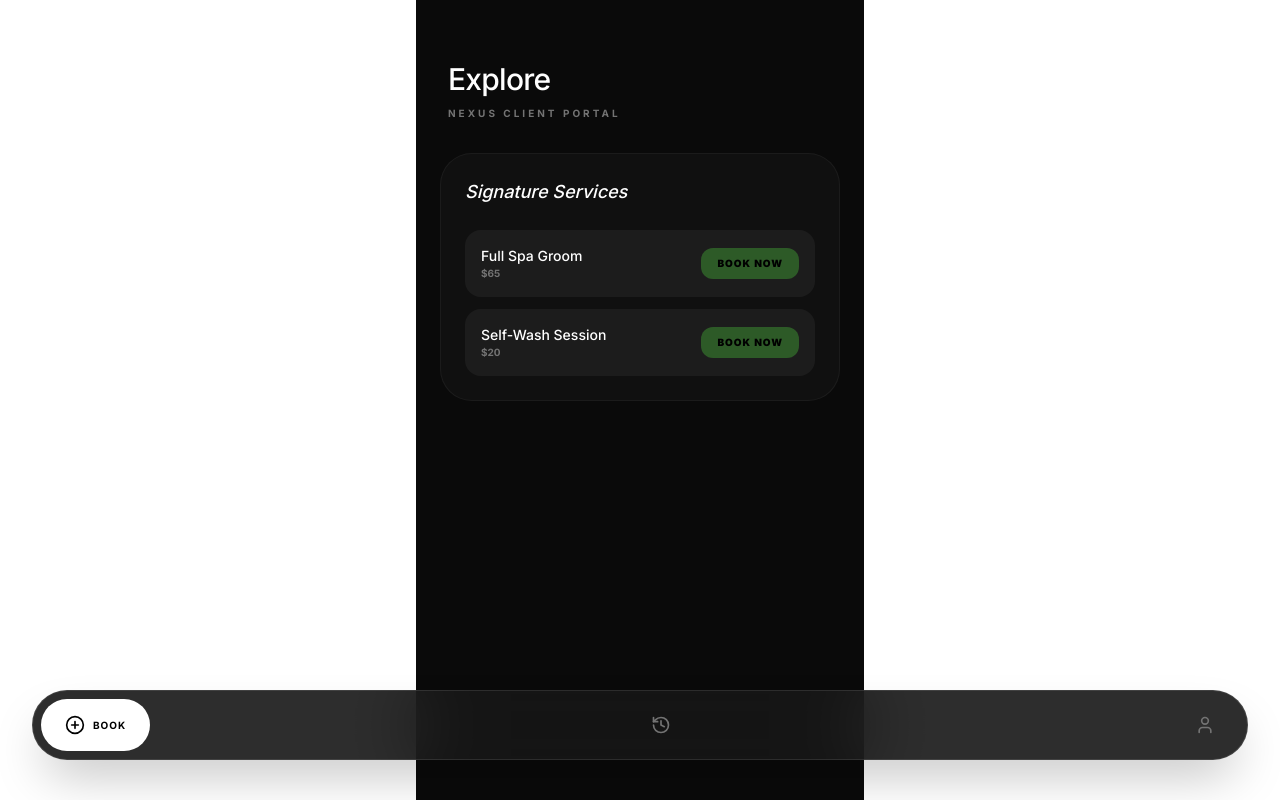
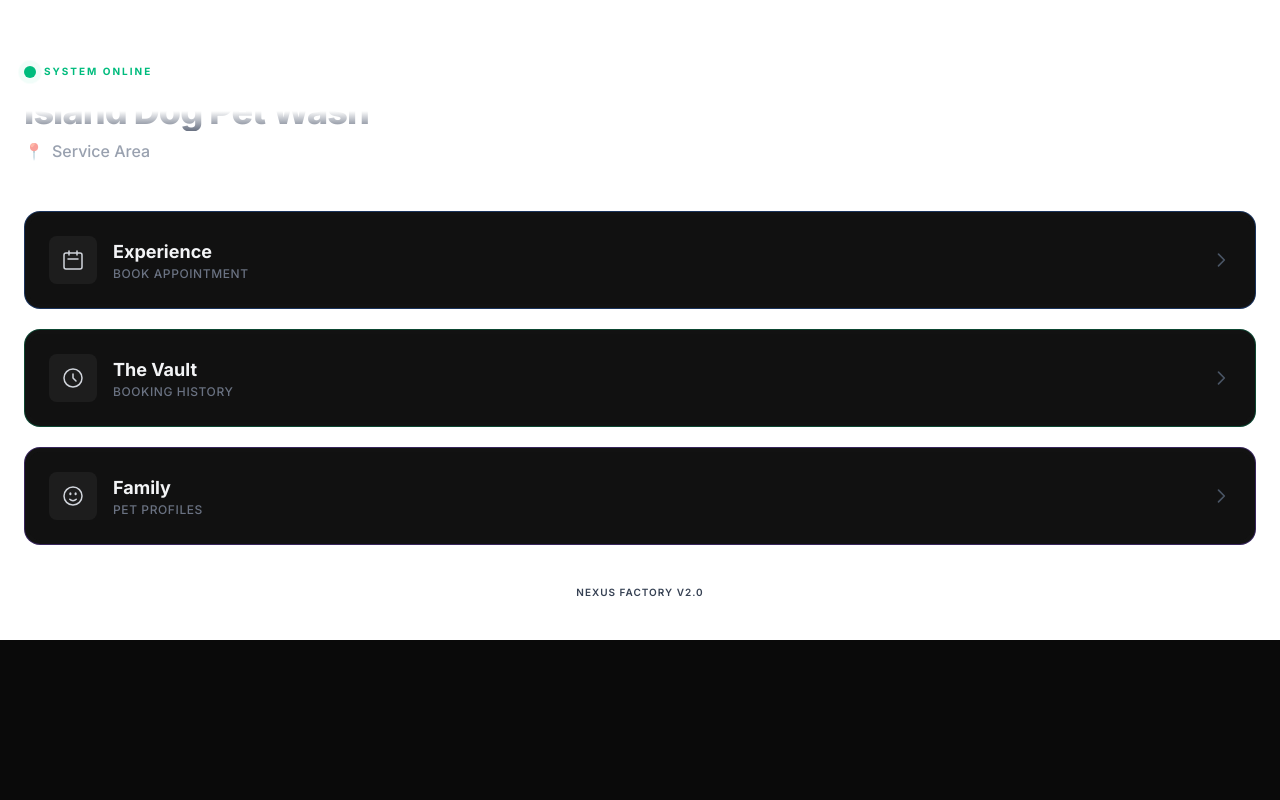
Before and after one commit to NexusApps07/island-dog-pet-wash-demo, a Next.js app: page / in a window 1280 px wide. Built offline with nearby package versions, Linux system fonts and the light colour scheme.

Commit message:
Update page.tsx

```diff
--- a/app/page.tsx
+++ b/app/page.tsx
@@ -1,178 +1,100 @@
 "use client";
-import React, { useState, useEffect } from 'react';
-import { motion, AnimatePresence } from 'framer-motion';
-import {
-  Scissors, Dog, Star, Phone, History,
-  User, PlusCircle, RotateCcw, Bell,
-  ArrowUpRight, CheckCircle, X
-} from 'lucide-react';
 
-export default function FunctionalPremiumApp() {
-  const [activeTab, setActiveTab] = useState('explore');
-  const [bookings, setBookings] = useState<any[]>([]);
-  const [pets, setPets] = useState([{ name: "Fluffy", breed: "Golden Retriever" }]);
-  const [toast, setToast] = useState<string | null>(null);
+import { motion } from "framer-motion";
+import { useEffect, useState } from "react";
 
-  const brandColor = process.env.NEXT_PUBLIC_BRAND_COLOR || "#38bdf8";
+// Zero-Dependency Icons
+const IconCalendar = () => <svg className="w-6 h-6" fill="none" viewBox="0 0 24 24" stroke="currentColor"><path strokeLinecap="round" strokeLinejoin="round" strokeWidth={1.5} d="M8 7V3m8 4V3m-9 8h10M5 21h14a2 2 0 002-2V7a2 2 0 00-2-2H5a2 2 0 00-2 2v12a2 2 0 002 2z" /></svg>;
+const IconHistory = () => <svg className="w-6 h-6" fill="none" viewBox="0 0 24 24" stroke="currentColor"><path strokeLinecap="round" strokeLinejoin="round" strokeWidth={1.5} d="M12 8v4l3 3m6-3a9 9 0 11-18 0 9 9 0 0118 0z" /></svg>;
+const IconPaw = () => <svg className="w-6 h-6" fill="none" viewBox="0 0 24 24" stroke="currentColor"><path strokeLinecap="round" strokeLinejoin="round" strokeWidth={1.5} d="M15.25 15.25a4.5 4.5 0 01-6.5 0M21 12a9 9 0 11-18 0 9 9 0 0118 0zM9.75 9.75c0 .414-.168.75-.375.75S9 10.164 9 9.75 9.168 9 9.375 9s.375.336.375.75zm-.375 0h.008v.015h-.008V9.75zm5.625 0c0 .414-.168.75-.375.75s-.375-.336-.375-.75.168-.75.375-.75.375.336.375.75zm-.375 0h.008v.015h-.008V9.75z" /></svg>;
 
-  // LOAD DATA ON START
+export default function Home() {
+  const [dna, setDna] = useState({ name: "Nexus Local", city: "Service Area" });
+
   useEffect(() => {
-    const savedBookings = localStorage.getItem('nexus_bookings');
-    if (savedBookings) setBookings(JSON.parse(savedBookings));
+    // Client-side hydration of DNA to prevent Server/Client mismatch
+    setDna({
+      name: process.env.NEXT_PUBLIC_BUSINESS_NAME || "Nexus Local",
+      city: process.env.NEXT_PUBLIC_BUSINESS_CITY || "Service Area"
+    });
   }, []);
 
-  // FUNCTION: HANDLE BOOKING
-  const handleBooking = (service: string, price: string) => {
-    const newBooking = {
-      id: Math.random().toString(36).substr(2, 9),
-      service,
-      price,
-      date: new Date().toLocaleDateString('en-US', { month: 'short', day: 'numeric' }),
-      status: 'Confirmed'
-    };
-
-    const updated = [newBooking, ...bookings];
-    setBookings(updated);
-    localStorage.setItem('nexus_bookings', JSON.stringify(updated));
-
-    setToast(`Booked: ${service}! Check your Vault.`);
-    setTimeout(() => setToast(null), 3000);
-  };
+  const features = [
+    { id: 'book', title: 'Experience', sub: 'Book Appointment', icon: <IconCalendar />, color: 'from-blue-600/20 to-cyan-500/20', border: 'border-blue-500/30' },
+    { id: 'vault', title: 'The Vault', sub: 'Booking History', icon: <IconHistory />, color: 'from-emerald-600/20 to-teal-500/20', border: 'border-emerald-500/30' },
+    { id: 'family', title: 'Family', sub: 'Pet Profiles', icon: <IconPaw />, color: 'from-violet-600/20 to-fuchsia-500/20', border: 'border-violet-500/30' },
+  ];
 
   return (
-    <div className="max-w-md mx-auto min-h-screen pb-36 relative bg-neutral-950 overflow-hidden font-sans">
+    <div className="flex-1 flex flex-col p-6 relative overflow-hidden">
 
-      {/* 1. FUNCTIONAL TOAST NOTIFICATION */}
-      <AnimatePresence>
-        {toast && (
+      {/* Header Section */}
+      <motion.header
+        initial={{ opacity: 0, y: -20 }}
+        animate={{ opacity: 1, y: 0 }}
+        className="mt-10 mb-12"
+      >
+        <div className="flex items-center gap-2 mb-3">
+          <span className="relative flex h-3 w-3">
+            <span className="animate-ping absolute inline-flex h-full w-full rounded-full bg-emerald-400 opacity-75"></span>
+            <span className="relative inline-flex rounded-full h-3 w-3 bg-emerald-500"></span>
+          </span>
+          <span className="text-[10px] font-bold uppercase tracking-[0.2em] text-emerald-500">System Online</span>
+        </div>
+
+        <h1 className="text-4xl font-extrabold text-transparent bg-clip-text bg-gradient-to-b from-white via-white to-gray-500 tracking-tight">
+          {dna.name}
+        </h1>
+        <p className="text-gray-400 mt-2 font-medium flex items-center gap-2">
+          <span className="opacity-50">📍</span> {dna.city}
+        </p>
+      </motion.header>
+
+      {/* Interactive Grid */}
+      <section className="flex-1 flex flex-col gap-5">
+        {features.map((item, i) => (
           <motion.div
-            initial={{ y: -50, opacity: 0 }} animate={{ y: 20, opacity: 1 }} exit={{ y: -50, opacity: 0 }}
-            className="fixed top-0 left-6 right-6 z-[100] bg-white text-black p-4 rounded-2xl shadow-2xl flex items-center justify-between"
+            key={item.id}
+            initial={{ opacity: 0, x: -20 }}
+            animate={{ opacity: 1, x: 0 }}
+            transition={{ delay: i * 0.15 }}
           >
-            <div className="flex items-center gap-3">
-              <CheckCircle size={18} className="text-green-500" />
-              <p className="text-xs font-bold uppercase tracking-tight">{toast}</p>
-            </div>
-          </motion.div>
-        )}
-      </AnimatePresence>
+            <button className={`w-full group relative overflow-hidden rounded-2xl border ${item.border} bg-[#121212] p-1 transition-all active:scale-95`}>
+              <div className={`absolute inset-0 bg-gradient-to-r ${item.color} opacity-0 transition-opacity duration-500 group-hover:opacity-100`} />
 
-      <header className="px-8 pt-16 pb-8 flex justify-between items-center relative z-10">
-        <div>
-          <h1 className="text-3xl font-medium tracking-tight text-white leading-none capitalize">{activeTab}</h1>
-          <p className="text-neutral-500 text-[10px] font-bold uppercase tracking-[0.3em] mt-3">Nexus Client Portal</p>
-        </div>
-      </header>
+              <div className="relative z-10 flex items-center justify-between bg-[#121212]/90 rounded-xl p-5 backdrop-blur-sm">
+                <div className="flex items-center gap-4">
+                  <div className={`p-3 rounded-lg bg-white/5 text-gray-300 group-hover:text-white transition-colors`}>
+                    {item.icon}
+                  </div>
+                  <div className="text-left">
+                    <h2 className="text-lg font-bold text-gray-100">{item.title}</h2>
+                    <p className="text-xs font-medium text-gray-500 uppercase tracking-wider">{item.sub}</p>
+                  </div>
+                </div>
 
-      <main className="px-6 relative z-10">
-        <AnimatePresence mode="wait">
-
-          {/* TAB: EXPLORE (Service Booking) */}
-          {activeTab === 'explore' && (
-            <motion.div key="explore" initial={{ opacity: 0 }} animate={{ opacity: 1 }} className="space-y-6">
-              <div className="bg-neutral-900/50 border border-white/5 p-6 rounded-[2rem]">
-                <h2 className="text-lg font-medium text-white mb-6 italic">Signature Services</h2>
-                <div className="space-y-3">
-                  <ServiceItem
-                    title="Full Spa Groom" price="$65"
-                    onBook={() => handleBooking("Full Spa Groom", "$65")}
-                    color={brandColor}
-                  />
-                  <ServiceItem
-                    title="Self-Wash Session" price="$20"
-                    onBook={() => handleBooking("Self-Wash Session", "$20")}
-                    color={brandColor}
-                  />
+                <div className="text-gray-600 group-hover:text-white transition-colors">
+                  <svg className="w-5 h-5" fill="none" viewBox="0 0 24 24" stroke="currentColor">
+                    <path strokeLinecap="round" strokeLinejoin="round" strokeWidth={2} d="M9 5l7 7-7 7" />
+                  </svg>
                 </div>
               </div>
-            </motion.div>
-          )}
+            </button>
+          </motion.div>
+        ))}
+      </section>
 
-          {/* TAB: VAULT (Booking History) */}
-          {activeTab === 'history' && (
-            <motion.div key="history" initial={{ opacity: 0, x: 20 }} animate={{ opacity: 1, x: 0 }} className="space-y-4">
-              {bookings.length === 0 ? (
-                <div className="text-center py-20">
-                  <History size={48} className="mx-auto text-neutral-800 mb-4" />
-                  <p className="text-neutral-500 text-sm">No past appointments found.</p>
-                </div>
-              ) : (
-                bookings.map((b) => (
-                  <div key={b.id} className="bg-neutral-900/80 border border-white/5 p-6 rounded-[2rem] flex justify-between items-center">
-                    <div>
-                      <p className="text-[10px] font-bold text-neutral-500 uppercase tracking-widest mb-1">{b.date}</p>
-                      <h4 className="text-white font-medium">{b.service}</h4>
-                    </div>
-                    <button
-                      onClick={() => handleBooking(b.service, b.price)}
-                      className="p-3 bg-neutral-800 rounded-xl text-neutral-400 hover:text-white transition-colors"
-                    >
-                      <RotateCcw size={16} />
-                    </button>
-                  </div>
-                ))
-              )}
-            </motion.div>
-          )}
-
-          {/* TAB: PROFILE (Pets) */}
-          {activeTab === 'pets' && (
-            <motion.div key="pets" initial={{ opacity: 0, x: 20 }} animate={{ opacity: 1, x: 0 }} className="space-y-4">
-              {pets.map((pet, i) => (
-                <div key={i} className="bg-neutral-900/50 border border-white/5 p-5 rounded-3xl flex items-center gap-4">
-                  <div className="w-12 h-12 bg-neutral-800 rounded-xl flex items-center justify-center text-neutral-500 font-bold uppercase">
-                    {pet.name[0]}
-                  </div>
-                  <div>
-                    <h4 className="text-white font-medium">{pet.name}</h4>
-                    <p className="text-[10px] text-neutral-500 font-bold uppercase tracking-widest">{pet.breed}</p>
-                  </div>
-                </div>
-              ))}
-              <button className="w-full py-5 border border-dashed border-neutral-800 rounded-3xl text-neutral-600 font-bold text-[10px] uppercase tracking-widest flex items-center justify-center gap-2">
-                <PlusCircle size={16} /> Add New Pet Profile
-              </button>
-            </motion.div>
-          )}
-
-        </AnimatePresence>
-      </main>
-
-      {/* NAVIGATION */}
-      <nav className="fixed bottom-10 left-8 right-8 z-50">
-        <div className="bg-neutral-900/90 backdrop-blur-2xl border border-white/10 rounded-full p-2 flex justify-between items-center shadow-2xl">
-          <NavBtn active={activeTab === 'explore'} icon={<PlusCircle size={20}/>} label="Book" onClick={() => setActiveTab('explore')} />
-          <NavBtn active={activeTab === 'history'} icon={<History size={20}/>} label="Vault" onClick={() => setActiveTab('history')} />
-          <NavBtn active={activeTab === 'pets'} icon={<User size={20}/>} label="Pets" onClick={() => setActiveTab('pets')} />
-        </div>
-      </nav>
+      {/* Footer */}
+      <motion.footer
+        initial={{ opacity: 0 }}
+        animate={{ opacity: 1 }}
+        transition={{ delay: 0.8 }}
+        className="mt-auto pt-10 pb-4 text-center"
+      >
+        <p className="text-[10px] text-gray-700 uppercase tracking-widest font-semibold">
+          Nexus Factory v2.0
+        </p>
+      </motion.footer>
     </div>
   );
 }
-
-function ServiceItem({ title, price, onBook, color }: any) {
-  return (
-    <div className="flex justify-between items-center p-4 bg-white/5 rounded-2xl hover:bg-white/10 transition-all group">
-      <div>
-        <h4 className="text-white text-sm font-medium">{title}</h4>
-        <p className="text-neutral-500 text-[10px] font-bold uppercase">{price}</p>
-      </div>
-      <button
-        onClick={onBook}
-        style={{ backgroundColor: color }}
-        className="px-4 py-2 rounded-xl text-black text-[10px] font-black uppercase tracking-widest active:scale-90 transition-all"
-      >
-        Book Now
-      </button>
-    </div>
-  );
-}
-
-function NavBtn({ active, icon, label, onClick }: any) {
-  return (
-    <button onClick={onClick} className={`flex items-center gap-2 px-6 py-4 rounded-full transition-all duration-300 ${active ? 'bg-white text-black' : 'text-neutral-500'}`}>
-      {icon}
-      {active && <span className="text-[10px] font-bold uppercase tracking-widest leading-none">{label}</span>}
-    </button>
-  );
-}
```
